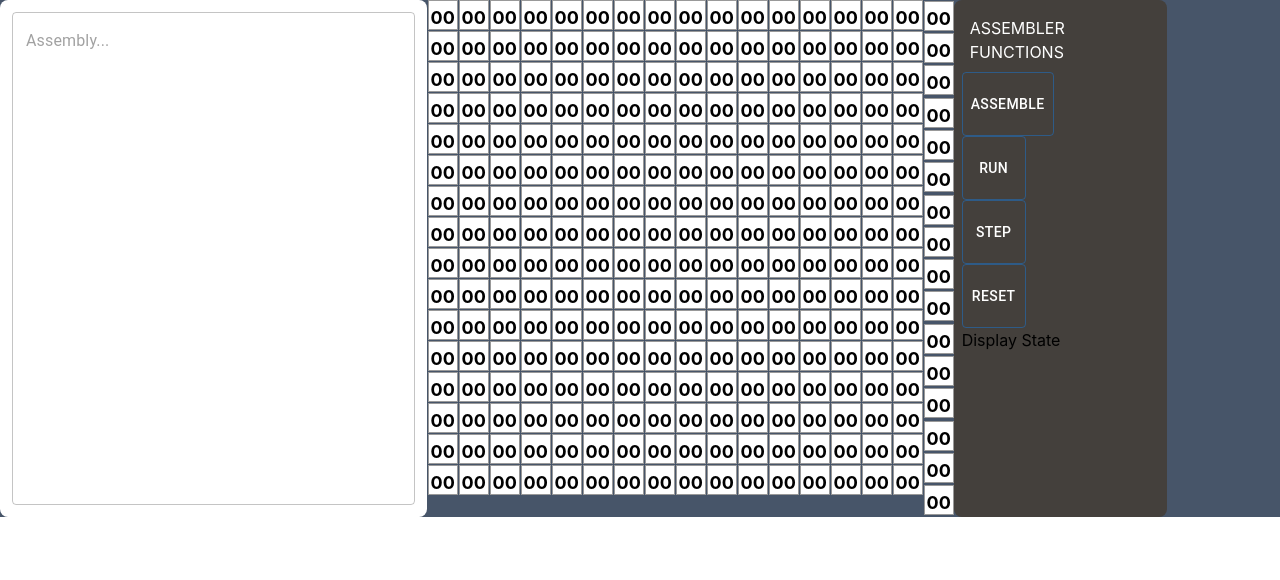
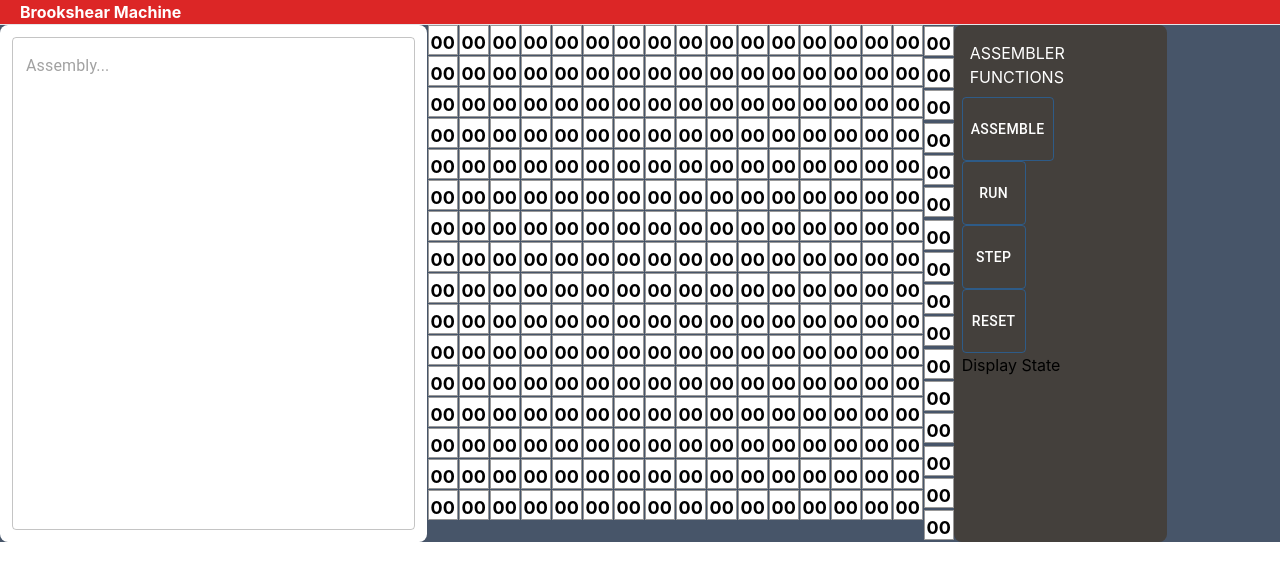
Before and after one commit to gvbarker/brookshear, a React (Create React App) app: page / in a window 1280 px wide. Shown: the top 580 px of the page. Built offline with nearby package versions, Linux system fonts and the light colour scheme.

Commit message:
feat: add header to main app

```diff
--- a/src/App.js
+++ b/src/App.js
@@ -3,11 +3,13 @@ import "./App.css";
 import BoxForm from "./components/BoxForm";
 import assembler from "./emulator/assembler";
 import cpu from "./emulator/cpu";
+import Header from "./components/Header";
 function App() {
   const emuASM = new assembler();
   const emuCPU = new cpu();
   return (
     <>
+      <Header/>
       <BoxForm
         asm = { emuASM }
         cpu = { emuCPU }
--- a/src/components/Header.js
+++ b/src/components/Header.js
@@ -5,5 +5,5 @@ export default function Header() {
     <header className="bg-red-600 border-b px-5 w-full items-center flex justify-between">
       <span className="font-bold text-white">Brookshear Machine</span>
     </header>
-  )
+  );
 }
```
